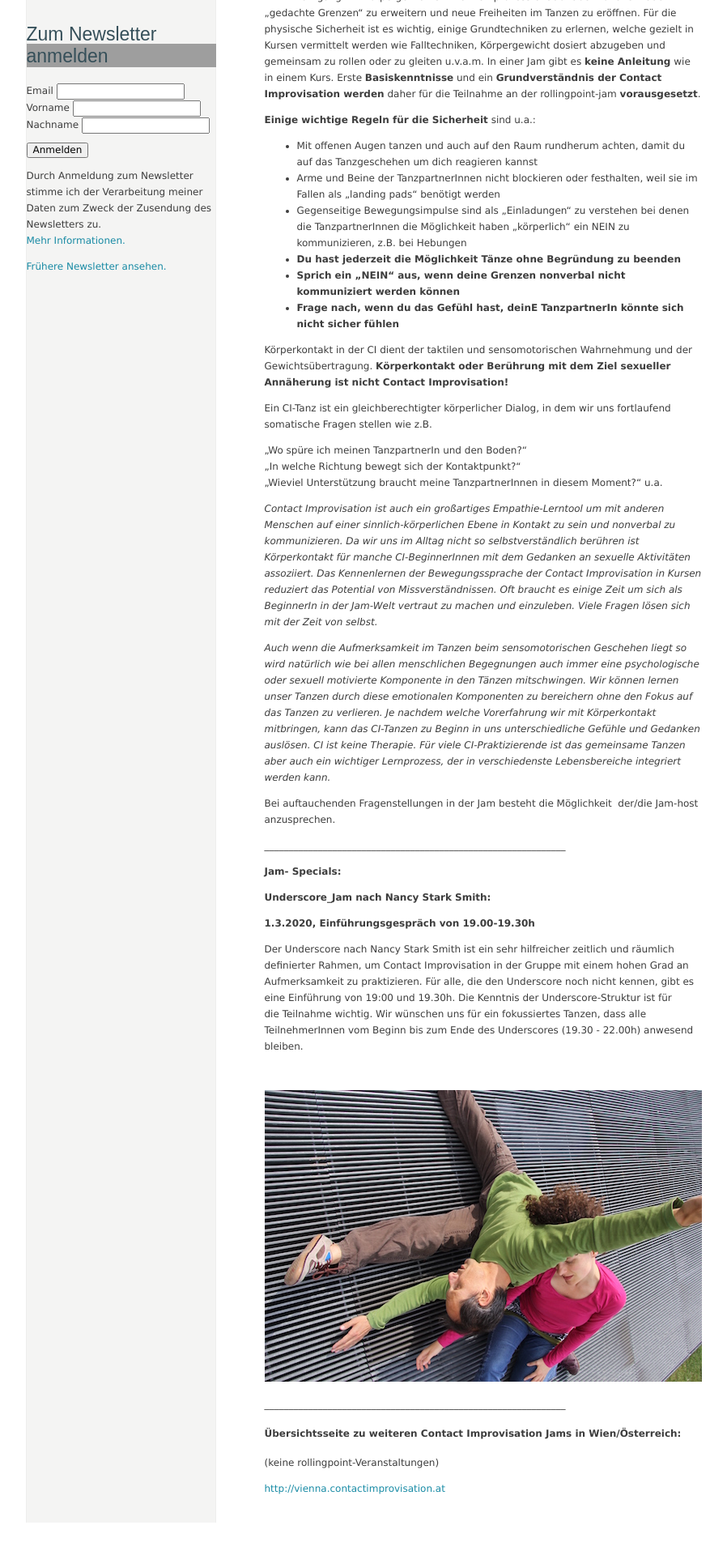
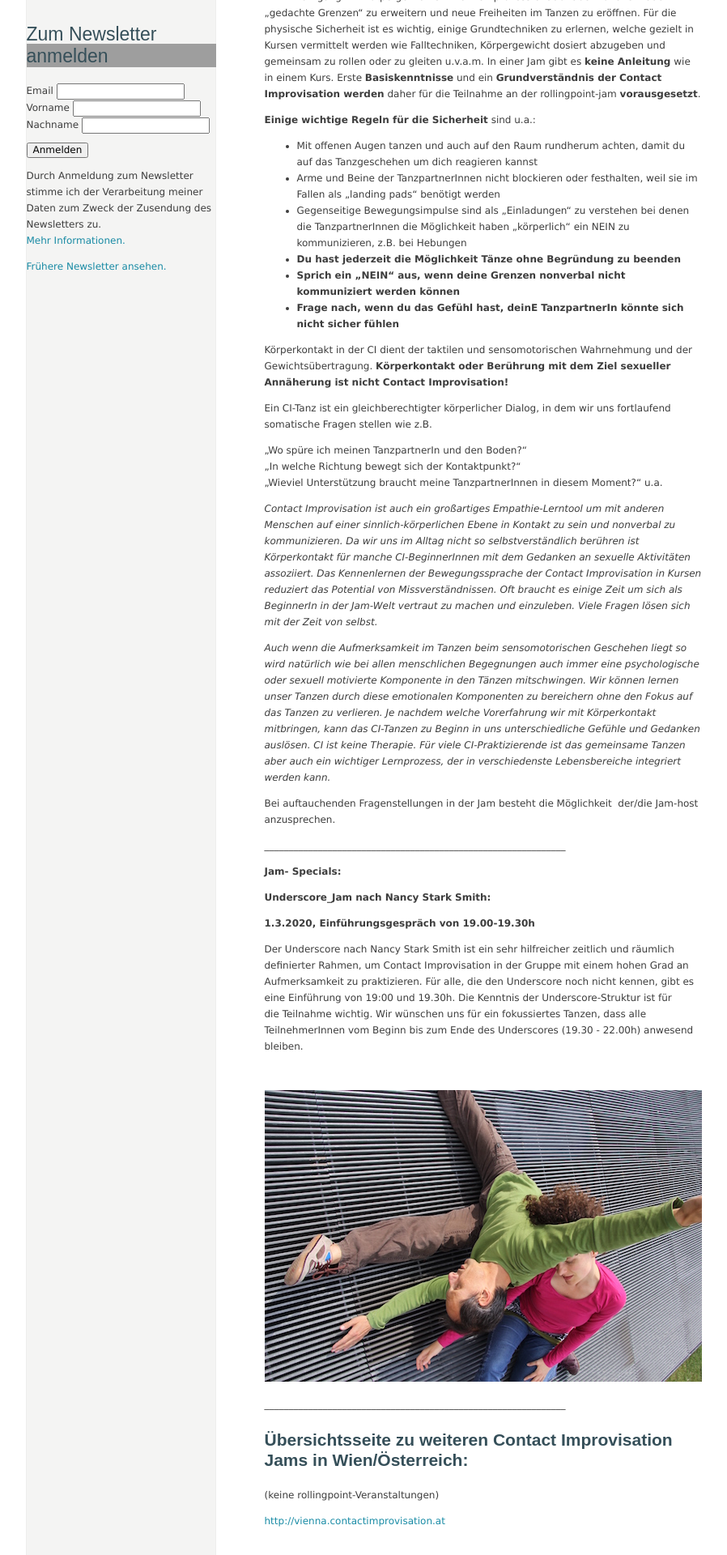
Before and after one commit to manulari/rollingpointat, a Jekyll site: the page built from _all_pages/jams.md, in a window 1280 px wide. Shown: the part 895-2815 px from the top of the page at 81% size, without its empty margins (152-1050 px from the left). Built offline with Jekyll 4.4.1, drawn with Linux system fonts in a browser that asks for light colours; comment, search, counter and statistics services are not loaded; before the commit the page ends 2775 px from its top, so only the background shows below that; grey boxes are pictures that could not be loaded.

Commit message:
Update page “jams”

```diff
--- a/_all_pages/jams.md
+++ b/_all_pages/jams.md
@@ -62,9 +62,6 @@ Bei auftauchenden Fragenstellungen in der Jam besteht die Möglichkeit  der/die
 
 Der Underscore nach Nancy Stark Smith ist ein sehr hilfreicher zeitlich und räumlich definierter Rahmen, um Contact Improvisation in der Gruppe mit einem hohen Grad an Aufmerksamkeit zu praktizieren. Für alle, die den Underscore noch nicht kennen, gibt es eine Einführung von 19:00 und 19.30h. Die Kenntnis der Underscore-Struktur ist für die Teilnahme wichtig. Wir wünschen uns für ein fokussiertes Tanzen, dass alle TeilnehmerInnen vom Beginn bis zum Ende des Underscores (19.30 - 22.00h) anwesend bleiben.
 
-
-
-
 &nbsp;
 &nbsp;
 
@@ -72,7 +69,7 @@ Der Underscore nach Nancy Stark Smith ist ein sehr hilfreicher zeitlich und räu
 
 \_\_\_\_\_\_\_\_\_\_\_\_\_\_\_\_\_\_\_\_\_\_\_\_\_\_\_\_\_\_\_\_\_\_\_\_\_\_\_\_\_\_\_\_\_\_\_\_\_\_\_\_\_\_\_\_\_\_\_\_\_\_
 
-#### **Übersichtsseite zu weiteren Contact Improvisation Jams in Wien/Österreich:**
+### **Übersichtsseite zu weiteren Contact Improvisation Jams in Wien/Österreich:**
 
 (keine rollingpoint-Veranstaltungen)
 
```
